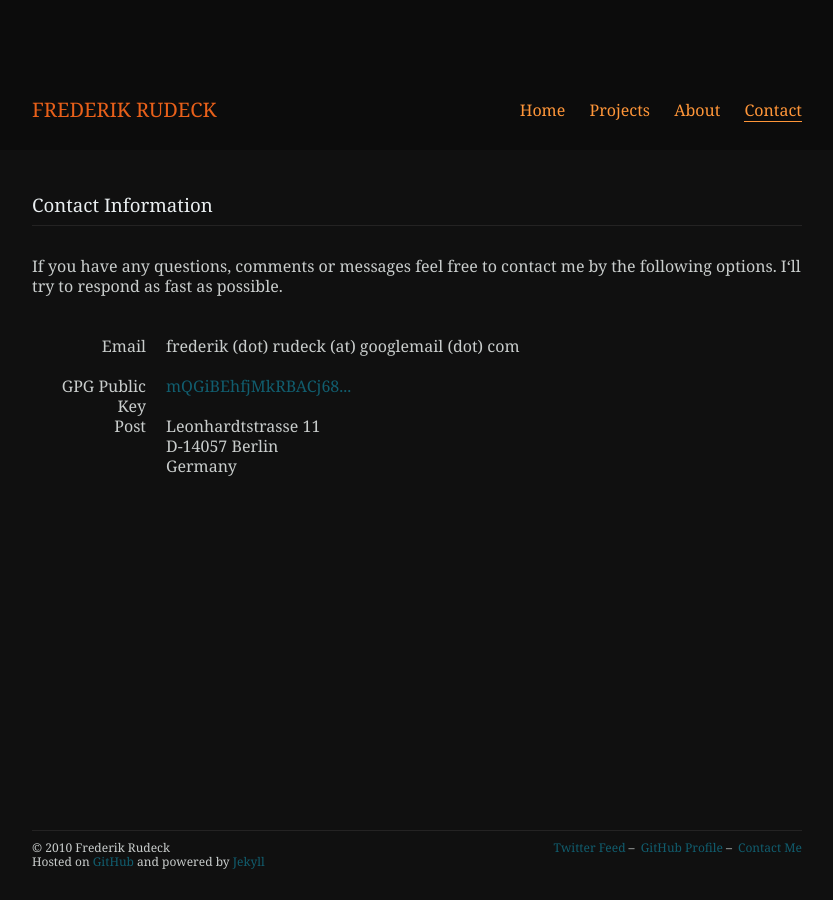
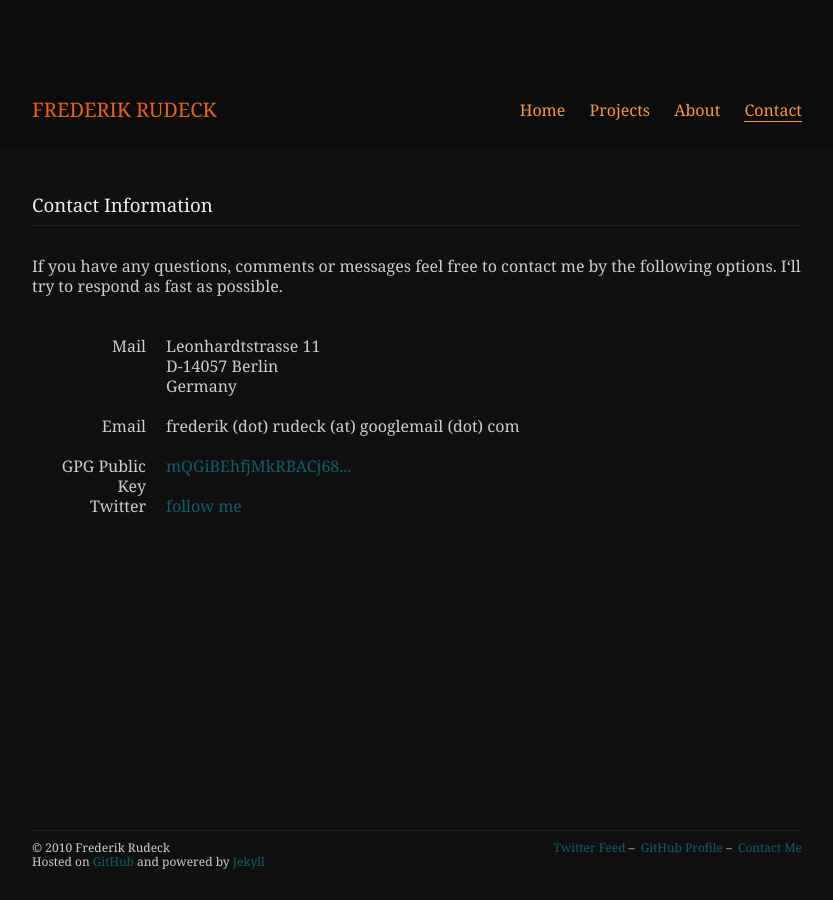
Before and after one commit to polym0rph/polym0rph.github.com, a Jekyll site: the page built from contact.html, in a window 1280 px wide. Shown: the whole page, without its empty margins (223-1056 px from the left). Built offline with Jekyll 4.4.1, drawn with Linux system fonts in a browser that asks for light colours; Markdown is read by kramdown in place of the engine named in the settings.

Commit message:
added twitter link

```diff
--- a/contact.html
+++ b/contact.html
@@ -8,17 +8,21 @@ page_category: contact
 <div id="contact_options">
 	<p>If you have any questions, comments or messages feel free to contact me by the following options. I‘ll try to respond as fast as possible.</p>
 	<div id="contact_options_list">
+		<div class="contact_option_name">Mail</div>
+		<div class="contact_option_content">
+			<span>Leonhardtstrasse 11</span><br/>
+			<span>D-14057 Berlin</span><br/>
+			<span>Germany</span><br/>
+		</div>
 		<div class="contact_option_name">Email</div>
 		<div class="contact_option_content">frederik (dot) rudeck (at) googlemail (dot) com</div>
 		<div class="contact_option_name">GPG Public Key</div>
 		<div class="contact_option_content">
 			<a href="http://pgpkeys.pca.dfn.de/pks/lookup?op=get&search=0x69620F5FF254877F">mQGiBEhfjMkRBACj68...</a>
 		</div>
-		<div class="contact_option_name">Post</div>
+		<div class="contact_option_name">Twitter</div>
 		<div class="contact_option_content">
-			<span>Leonhardtstrasse 11</span><br/>
-			<span>D-14057 Berlin</span><br/>
-			<span>Germany</span><br/>
+			<a href="http://twitter.com/polym0rph">follow me</a>
 		</div>
 	</div>
 </div>
```
